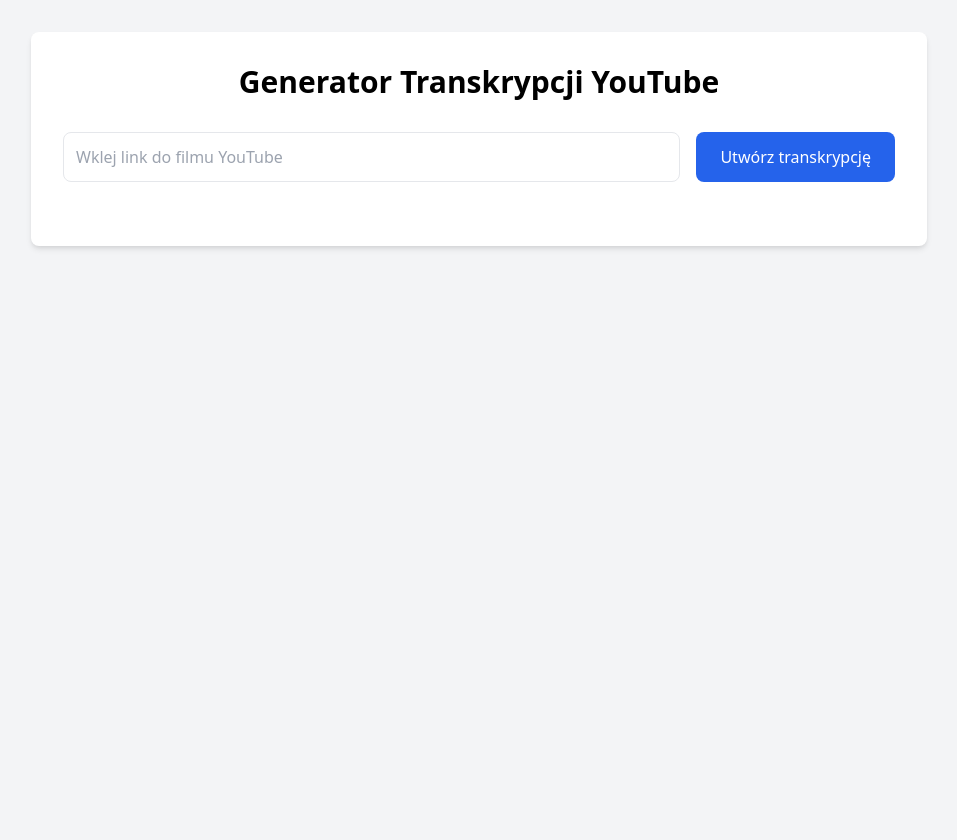
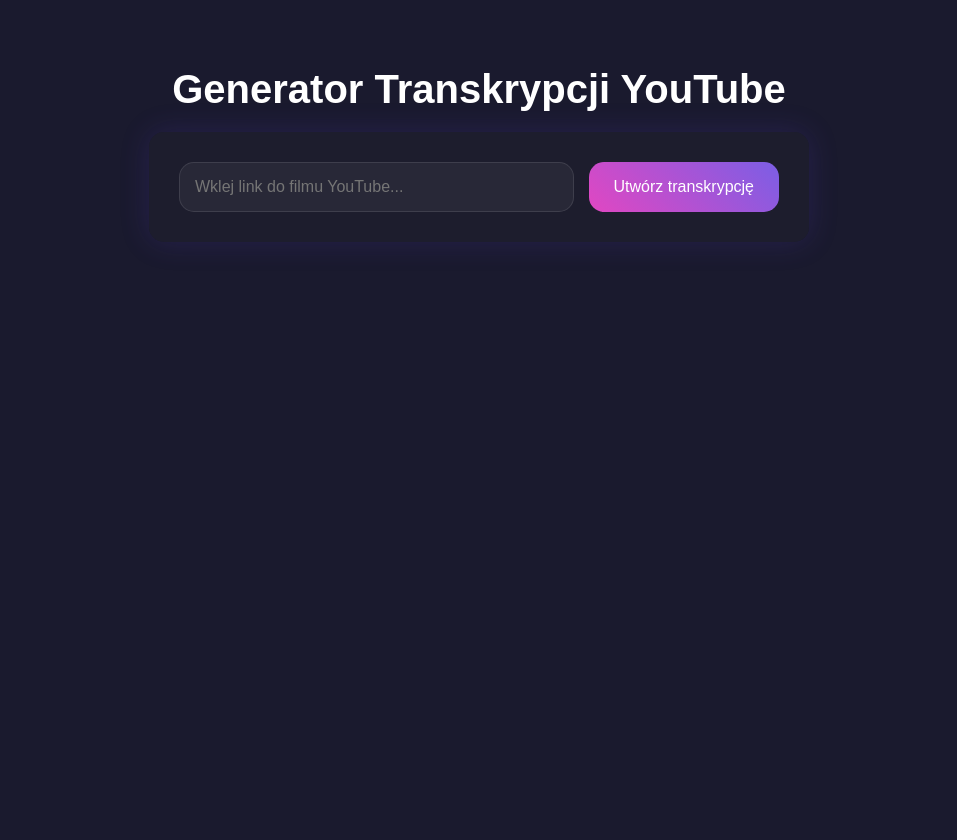
Before and after one commit to AiPulseInc/yt-transcript, a Flask app: page / in a window 1280 px wide. Shown: the whole page, without its empty margins (161-1118 px from the left). Before the commit the page ends 249 px from the top, so only its background shows below. Run offline with Flask 3, Linux system fonts and the light colour scheme.

Commit message:
Update index.html

```diff
--- a/templates/index.html
+++ b/templates/index.html
@@ -4,146 +4,247 @@
     <meta charset="UTF-8">
     <meta name="viewport" content="width=device-width, initial-scale=1.0">
     <title>Generator Transkrypcji YouTube</title>
-    <link href="https://cdn.jsdelivr.net/npm/tailwindcss@2.2.19/dist/tailwind.min.css" rel="stylesheet">
     <style>
-        .loading {
+        :root {
+            --primary-bg: #1a1a2e;
+            --box-bg: rgba(30, 30, 46, 0.95);
+            --glow-color: rgba(88, 58, 205, 0.2);
+            --text-color: #ffffff;
+            --accent-color: #583ACD;
+            --border-radius: 15px;
+            --timestamp-color: rgba(255, 255, 255, 0.5);
+            --text-secondary-color: rgba(255, 255, 255, 0.7);
+        }
+
+        body {
+            font-family: Arial, sans-serif;
+            background-color: var(--primary-bg);
+            color: var(--text-color);
+            margin: 0;
+            padding: 20px;
+            min-height: 100vh;
+
+        }
+
+        .container {
+            max-width: 1200px;
+            margin: 0 auto;
+            padding: 20px;
+        }
+
+        h1 {
+            text-align: center;
+            font-size: 2.5em;
+            margin-bottom: 20px;
+            color: var(--text-color);
+        }
+
+        .input-box {
+            background: var(--box-bg);
+            padding: 30px;
+            border-radius: var(--border-radius);
+            margin-bottom: 40px;
+            box-shadow: 0 0 30px var(--glow-color);
+            width: 50%;
+            margin-left: auto;
+            margin-right: auto;
+        }
+
+        .input-group {
+            display: flex;
+            gap: 15px;
+        }
+
+        input[type="text"] {
+            flex: 1;
+            padding: 15px;
+            border: 1px solid rgba(255, 255, 255, 0.1);
+            border-radius: var(--border-radius);
+            background: rgba(255, 255, 255, 0.05);
+            color: var(--text-color);
+            font-size: 16px;
+        }
+
+        .content-section {
             display: none;
+            gap: 30px;
+            margin-bottom: 50px;
+            height: calc(100vh - 350px);
+            min-height: 400px;
+            justify-content: center;
         }
-        .loading.active {
+
+        .video-section {
+            flex: 0.4;
+            display: flex;
+            flex-direction: column;
+            gap: 20px;
+        }
+
+        .video-container {
+            background: var(--box-bg);
+            border-radius: var(--border-radius);
+            padding: 20px;
+            box-shadow: 0 0 30px var(--glow-color);
+            aspect-ratio: 16/9;
             display: flex;
             align-items: center;
             justify-content: center;
-            gap: 1rem;
         }
+
+        .action-buttons {
+            background: var(--box-bg);
+            padding: 15px;
+            border-radius: var(--border-radius);
+            display: flex;
+            gap: 10px;
+            box-shadow: 0 0 50px var(--glow-color);
+            justify-content: center;
+        }
+
+        .transcript-container {
+            flex: 0.4;
+            background: var(--box-bg);
+            border-radius: var(--border-radius);
+            padding: 5px;
+            box-shadow: 0 0 30px var(--glow-color);
+            overflow-y: auto;
+            font-size: 14px;
+
+            /*  width: 80%;  lub konkretna szerokość w px */
+            max-height: 400px; /* maksymalna wysokość */
+
+
+            margin: 0 auto;
+        }
+
+        .timestamp-line {
+            display: flex;
+            align-items: flex-start;
+            gap: 10px;
+            padding: 5px 0;
+            width: 100%;
+        }
+
+        .timestamp {
+            color: rgba(255, 255, 255, 0.5);
+            font-family: monospace;
+            flex: 0 0 80px;
+            white-space: nowrap;
+        }
+
+        .text {
+
+            color: var(--text-color);
+            flex: 1;
+            min-width: 0;
+            white-space: normal;
+            overflow-wrap: break-word;
+            max-width: 100%
+        }
+
+        button {
+            padding: 15px 25px;
+            border: none;
+            border-radius: var(--border-radius);
+            background: var(--accent-color);
+            color: var(--text-color);
+            font-size: 16px;
+            cursor: pointer;
+            transition: all 0.3s ease;
+            white-space: nowrap;
+        }
+
+        button:hover {
+            opacity: 0.9;
+            transform: translateY(-2px);
+        }
+
+        button.primary-button {
+            background: linear-gradient(45deg, #e147c2, #7B5EE5);
+        }
+
+        button.secondary-button {
+            background: #2379bf;
+        }
+
+        .loading {
+            text-align: center;
+            display: none;
+            padding: 20px;
+        }
+
         .loading-spinner {
-            border: 4px solid #f3f3f3;
-            border-top: 4px solid #3498db;
+            border: 4px solid rgba(255, 255, 255, 0.1);
+            border-top: 4px solid var(--accent-color);
             border-radius: 50%;
             width: 40px;
             height: 40px;
             animation: spin 1s linear infinite;
+            margin: 0 auto;
         }
+
+        .notification {
+            position: fixed;
+            bottom: 20px;
+            right: 20px;
+            background: var(--accent-color);
+            color: var(--text-color);
+            padding: 10px 20px;
+            border-radius: var(--border-radius);
+            display: none;
+            animation: fadeInOut 2s ease-in-out;
+        }
+
         @keyframes spin {
             0% { transform: rotate(0deg); }
             100% { transform: rotate(360deg); }
         }
-        .transcript-container {
-            max-height: 300px;
-            overflow-y: auto;
-            padding: 1rem;
-            background: #f8f9fa;
-            border-radius: 4px;
-            margin-top: 1rem;
-        }
-        .transcript-line {
-            margin-bottom: 0.5rem;
-            line-height: 1.5;
-        }
-        .timestamp {
-            color: #2563eb;
-            cursor: pointer;
-            padding: 2px 4px;
-            margin-right: 8px;
-            border-radius: 4px;
-            transition: background-color 0.2s;
-        }
-        .timestamp:hover {
-            background-color: #dbeafe;
-        }
-        .timestamp.current {
-            background-color: #2563eb;
-            color: white;
-        }
-        .notification {
-            display: none;
-            position: fixed;
-            bottom: 20px;
-            right: 20px;
-            padding: 1rem;
-            background-color: #4CAF50;
-            color: white;
-            border-radius: 4px;
-            animation: fadeOut 3s forwards;
-        }
-        @keyframes fadeOut {
-            0% { opacity: 1; }
-            70% { opacity: 1; }
-            100% { opacity: 0; }
-        }
-        .video-container {
-            position: relative;
-            padding-bottom: 56.25%;
-            height: 0;
-            overflow: hidden;
-            max-width: 100%;
-            margin-bottom: 1rem;
-        }
-        .video-container iframe {
-            position: absolute;
-            top: 0;
-            left: 0;
-            width: 100%;
-            height: 100%;
+
+        @keyframes fadeInOut {
+            0% { opacity: 0; transform: translateY(20px); }
+            20% { opacity: 1; transform: translateY(0); }
+            80% { opacity: 1; transform: translateY(0); }
+            100% { opacity: 0; transform: translateY(-20px); }
         }
     </style>
 </head>
-<body class="bg-gray-100 min-h-screen p-4 md:p-8">
-    <div class="max-w-4xl mx-auto bg-white p-4 md:p-8 rounded-lg shadow-md">
-        <h1 class="text-2xl md:text-3xl font-bold mb-6 md:mb-8 text-center">Generator Transkrypcji YouTube</h1>
 
-        <div class="mb-6 md:mb-8">
-            <div class="flex flex-col md:flex-row gap-4">
-                <input type="text" id="videoUrl" placeholder="Wklej link do filmu YouTube"
-                       class="flex-1 p-3 border rounded-lg focus:outline-none focus:ring-2 focus:ring-blue-500">
-                <button onclick="getTranscript()"
-                        class="bg-blue-600 text-white px-6 py-3 rounded-lg hover:bg-blue-700 transition-colors">
+<body>
+    <div class="container">
+        <h1>Generator Transkrypcji YouTube</h1>
+
+        <div class="input-box">
+            <div class="input-group">
+                <input type="text" id="youtubeUrl" placeholder="Wklej link do filmu YouTube...">
+                <button onclick="getTranscript()" id="submitBtn" class="primary-button">
                     Utwórz transkrypcję
                 </button>
             </div>
         </div>
 
-        <div id="loading" class="loading">
+        <div class="loading" id="loading">
             <div class="loading-spinner"></div>
-            <span>Pobieranie transkrypcji...</span>
+            <p>Pobieranie transkrypcji...</p>
         </div>
 
-        <div id="contentSection" class="hidden">
-            <!-- Mobile layout (transcript first) -->
-            <div class="block md:hidden">
-                <div id="mobileTranscript">
-                    <div class="flex gap-4 mb-4">
-                        <button onclick="copyTranscript()"
-                                class="flex-1 bg-green-600 text-white px-4 py-2 rounded-lg hover:bg-green-700 transition-colors">
+        <div id="contentSection" class="content-section">
+            <div class="video-section">
+                <div class="video-container" id="videoPlayer">
+                    <!-- YouTube Player będzie tutaj wstawiony -->
+                </div>
+                <div class="action-buttons">
+                    <button onclick="copyTranscript()" class="secondary-button">
                         Kopiuj do schowka
                     </button>
-                        <button onclick="saveTranscript()"
-                                class="flex-1 bg-purple-600 text-white px-4 py-2 rounded-lg hover:bg-purple-700 transition-colors">
+                    <button onclick="saveToFile()" class="secondary-button">
                         Zapisz do pliku
                     </button>
                 </div>
-                    <div id="resultMobile" class="transcript-container mb-4"></div>
-                </div>
-                <div id="videoPlayerMobile" class="video-container"></div>
             </div>
 
-            <!-- Desktop layout (side by side) -->
-            <div class="hidden md:flex gap-6">
-                <div class="w-1/2">
-                    <div id="videoPlayer" class="video-container"></div>
-                </div>
-                <div class="w-1/2">
-                    <div class="flex gap-4 mb-4">
-                        <button onclick="copyTranscript()"
-                                class="bg-green-600 text-white px-4 py-2 rounded-lg hover:bg-green-700 transition-colors">
-                            Kopiuj do schowka
-                        </button>
-                        <button onclick="saveTranscript()"
-                                class="bg-purple-600 text-white px-4 py-2 rounded-lg hover:bg-purple-700 transition-colors">
-                            Zapisz do pliku
-                        </button>
-                    </div>
-                    <div id="result" class="transcript-container"></div>
-                </div>
+            <div class="transcript-container" id="result">
+                <!-- Transkrypcja będzie tutaj -->
             </div>
         </div>
 
@@ -152,123 +253,132 @@
         </div>
     </div>
 
+    <script src="https://www.youtube.com/iframe_api"></script>
+
     <script>
-        // Previous JavaScript code remains the same, but update these functions:
+        let player;
 
-        function createPlayer(videoId) {
-            // Create player for both mobile and desktop layouts
-            player = new YT.Player(window.innerWidth < 768 ? 'videoPlayerMobile' : 'videoPlayer', {
-                height: '360',
-                width: '640',
+        function onYouTubeIframeAPIReady() {
+            // Funkcja będzie używana gdy potrzebujemy zainicjalizować player
+        }
+
+        function initializePlayer(videoId) {
+            if (player) {
+                player.destroy();
+            }
+
+            player = new YT.Player('videoPlayer', {
+                height: '100%',
+                width: '100%',
                 videoId: videoId,
                 playerVars: {
-                    'playsinline': 1
+                    autoplay: 0,
+                    controls: 1
                 }
             });
         }
 
-        function getTranscript() {
-            const videoUrl = document.getElementById('videoUrl').value;
-            if (!videoUrl) {
-                alert('Proszę wprowadzić URL filmu YouTube');
-                return;
+        function extractVideoId(url) {
+            const regExp = /^.*((youtu.be\/)|(v\/)|(\/u\/\w\/)|(embed\/)|(watch\?))\??v?=?([^#&?]*).*/;
+            const match = url.match(regExp);
+            return (match && match[7].length === 11) ? match[7] : false;
         }
 
-            document.getElementById('loading').classList.add('active');
-            document.getElementById('contentSection').classList.add('hidden');
-            document.getElementById('result').innerHTML = '';
-            if (document.getElementById('resultMobile')) {
-                document.getElementById('resultMobile').innerHTML = '';
-            }
+        async function getTranscript() {
+            const url = document.getElementById('youtubeUrl').value;
+            const submitBtn = document.getElementById('submitBtn');
+            const loading = document.getElementById('loading');
+            const contentSection = document.getElementById('contentSection');
+            const result = document.getElementById('result');
 
-            fetch('/get_transcript', {
+            loading.style.display = 'block';
+            submitBtn.disabled = true;
+            contentSection.style.display = 'none';
+
+            try {
+                const response = await fetch('/get_transcript', {
                     method: 'POST',
                     headers: {
                         'Content-Type': 'application/json',
                     },
-                body: JSON.stringify({ url: videoUrl })
-            })
-            .then(response => response.json())
-            .then(data => {
-                if (data.error) {
-                    throw new Error(data.error);
+                    body: JSON.stringify({ url })
+                });
+
+                const data = await response.json();
+
+                if (!response.ok) {
+                    throw new Error(data.error || 'Nie udało się pobrać transkrypcji');
                 }
 
-                // Create YouTube player
-                createPlayer(data.video_id);
+                const lines = data.transcript.split('\n').map(line => {
+                    const timestampEndIndex = line.indexOf(']') + 1;
+                    const timestamp = line.substring(0, timestampEndIndex);
+                    const text = line.substring(timestampEndIndex).trim();
 
-                // Format and display transcript for both mobile and desktop
-                const formattedTranscript = formatTranscriptWithLinks(data.transcript);
-                document.getElementById('result').innerHTML = formattedTranscript;
-                if (document.getElementById('resultMobile')) {
-                    document.getElementById('resultMobile').innerHTML = formattedTranscript;
+                    return `<div class="timestamp-line">
+                        <span class="timestamp">${timestamp}</span>
+                        <span class="text">${text}</span>
+                    </div>`;
+                });
+
+                result.innerHTML = lines.join('');
+                contentSection.style.display = 'flex';
+
+                const videoId = extractVideoId(url);
+                if (videoId) {
+                    initializePlayer(videoId);
                 }
 
-                document.getElementById('loading').classList.remove('active');
-                document.getElementById('contentSection').classList.remove('hidden');
-
-                // Initialize timestamp navigation
-                initializeTimestampNavigation();
-            })
-            .catch(error => {
-                alert('Błąd: ' + error.message);
-                document.getElementById('loading').classList.remove('active');
-            });
-        }
-
-        // Make sure to initialize timestamp navigation for both mobile and desktop
-        function initializeTimestampNavigation() {
-            const resultElements = ['result', 'resultMobile'];
-
-            resultElements.forEach(elementId => {
-                const element = document.getElementById(elementId);
-                if (element) {
-                    element.addEventListener('click', (e) => {
-                        if (e.target.classList.contains('timestamp')) {
-                            const timeInSeconds = parseInt(e.target.dataset.time);
-                            if (player && !isNaN(timeInSeconds)) {
-                                player.seekTo(timeInSeconds);
-                                highlightCurrentTimestamp(timeInSeconds);
-                            }
-                        }
-                    });
-                }
-            });
-
-            if (player) {
-                setInterval(() => {
-                    if (player.getCurrentTime && typeof player.getCurrentTime === 'function') {
-                        const currentTime = Math.floor(player.getCurrentTime());
-                        highlightCurrentTimestamp(currentTime);
-                    }
-                }, 1000);
+            } catch (err) {
+                alert(err.message);
+            } finally {
+                loading.style.display = 'none';
+                submitBtn.disabled = false;
             }
         }
 
-        // Update highlighting for both mobile and desktop timestamps
-        function highlightCurrentTimestamp(currentTime) {
-            const timestamps = document.querySelectorAll('.timestamp');
-            timestamps.forEach(timestamp => {
-                timestamp.classList.remove('current');
-                const timeValue = parseInt(timestamp.dataset.time);
-                if (timeValue <= currentTime && timeValue + 5 > currentTime) {
-                    timestamp.classList.add('current');
-                    // Scroll timestamp into view if not visible
-                    const container = timestamp.closest('.transcript-container');
-                    if (container) {
-                        const timestampTop = timestamp.offsetTop;
-                        const containerTop = container.scrollTop;
-                        const containerBottom = containerTop + container.clientHeight;
+        async function copyTranscript() {
+            const result = document.getElementById('result');
+            const notification = document.getElementById('copyNotification');
 
-                        if (timestampTop < containerTop || timestampTop > containerBottom) {
-                            container.scrollTop = timestampTop - container.clientHeight / 2;
+            try {
+                const text = Array.from(result.querySelectorAll('.timestamp-line'))
+                    .map(line => {
+                        const timestamp = line.querySelector('.timestamp').textContent;
+                        const text = line.querySelector('.text').textContent;
+                        return `${timestamp} ${text}`;
+                    }).join('\n');
+
+                await navigator.clipboard.writeText(text);
+                notification.style.display = 'block';
+                setTimeout(() => {
+                    notification.style.display = 'none';
+                }, 2000);
+            } catch (err) {
+                alert('Nie udało się skopiować tekstu: ' + err);
             }
         }
+
+        function saveToFile() {
+            const result = document.getElementById('result');
+            const text = Array.from(result.querySelectorAll('.timestamp-line'))
+                .map(line => {
+                    const timestamp = line.querySelector('.timestamp').textContent;
+                    const text = line.querySelector('.text').textContent;
+                    return `${timestamp} ${text}`;
+                }).join('\n');
+
+            const element = document.createElement('a');
+            const file = new Blob([text], {type: 'text/plain;charset=utf-8'});
+            const date = new Date();
+            const fileName = `transkrypcja_${date.getFullYear()}${(date.getMonth()+1).toString().padStart(2,'0')}${date.getDate().toString().padStart(2,'0')}.txt`;
+
+            element.href = URL.createObjectURL(file);
+            element.download = fileName;
+            document.body.appendChild(element);
+            element.click();
+            document.body.removeChild(element);
         }
-            });
-        }
-
-        // Rest of your JavaScript code remains the same
     </script>
 </body>
 </html>
```
Lines whose indentation alone changed are shown as unchanged.
